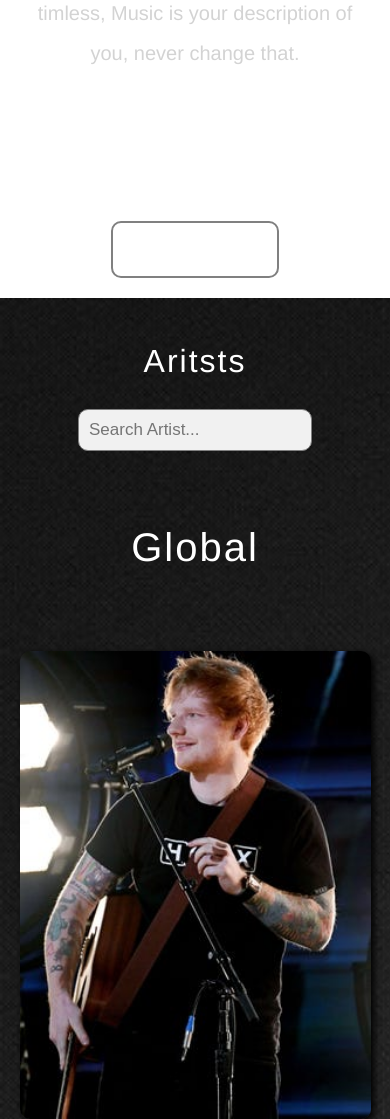
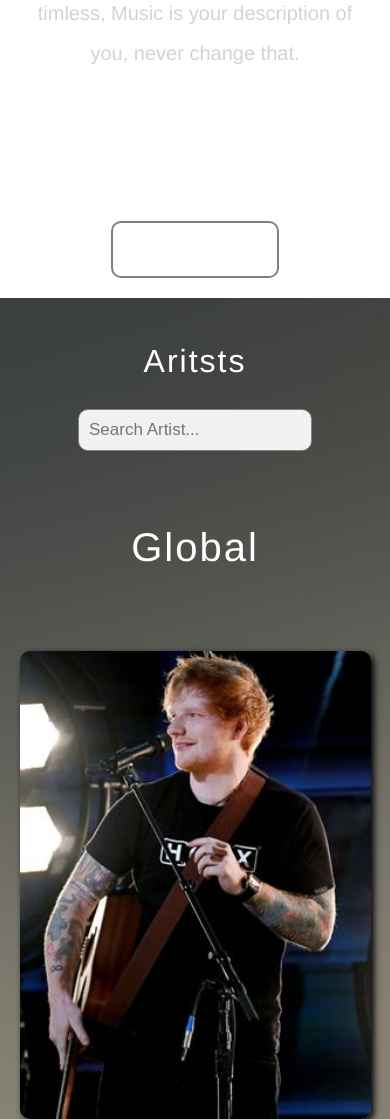
Before and after one commit to Ryanreym1/Music_website, a plain HTML site: page index.html in a window 390 px wide. Shown: the part 1482-2601 px from the top of the page. Drawn offline with Linux system fonts and the light colour scheme.

Commit message:
Update page3.css

```diff
--- a/page3.css
+++ b/page3.css
@@ -1,6 +1,6 @@
 .page-3{
   height: 980px;
-  background-image: url(images/bg-new2.jpg);
+  background-image: url(images/try1.jpg);
   background-size: cover;
   background-repeat: no-repeat;
   padding-top: 1%;
@@ -322,7 +322,7 @@ letter-spacing: 1px;
 
   .page-3{
     height: 2580px;
-    background-image: url(images/bg-new2.jpg);
+    background-image: url(images/try1.jpg);
     background-size: cover;
     background-repeat: no-repeat;
     padding-top: 1%;
```
